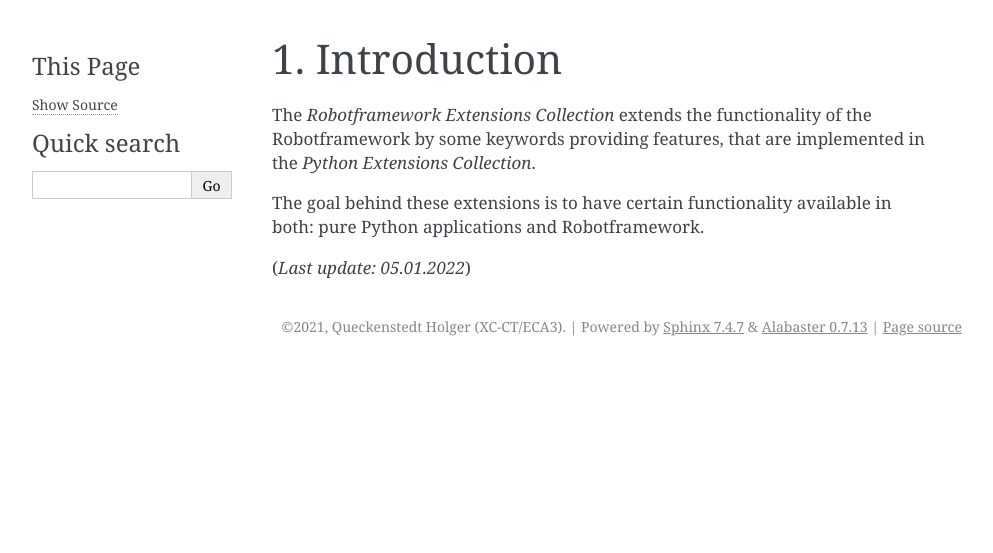
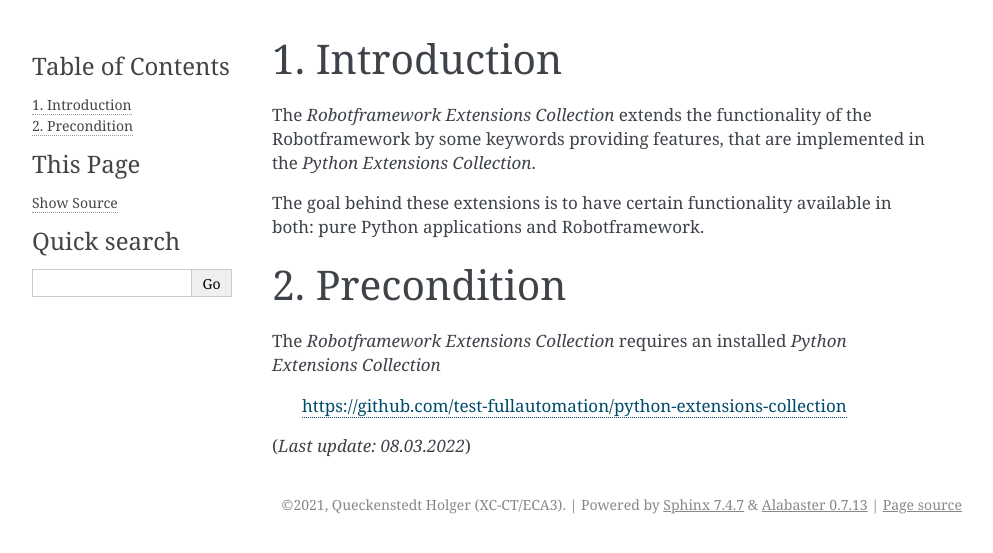
Before and after one commit to test-fullautomation/robotframework-extensions-collection, a Sphinx documentation site: the page built from doc/additional_doc/Introduction.rst, in a window 1280 px wide. Shown: the top 553 px of the page, without its empty margins (148-1141 px from the left). Built offline with Sphinx 7.4.7, drawn with Linux system fonts in a browser that asks for light colours.

Commit message:
documentation and code maintenance
* code maintenance (company name)
* maintained documentation

```diff
--- a/README.rst
+++ b/README.rst
@@ -1,4 +1,4 @@
-.. Copyright 2020-2022 Robert Bosch Car Multimedia GmbH
+.. Copyright 2020-2022 Robert Bosch GmbH
 
    Licensed under the Apache License, Version 2.0 (the "License");
    you may not use this file except in compliance with the License.
--- a/doc/RobotframeworkExtensions.rst
+++ b/doc/RobotframeworkExtensions.rst
@@ -1,4 +1,4 @@
-.. Copyright 2020-2022 Robert Bosch Car Multimedia GmbH
+.. Copyright 2020-2022 Robert Bosch GmbH
 
    Licensed under the Apache License, Version 2.0 (the "License");
    you may not use this file except in compliance with the License.
--- a/doc/additional_doc/Introduction.rst
+++ b/doc/additional_doc/Introduction.rst
@@ -20,4 +20,11 @@ that are implemented in the *Python Extensions Collection*.
 
 The goal behind these extensions is to have certain functionality available in both: pure Python applications and Robotframework.
 
-(*Last update: 05.01.2022*)
+Precondition
+------------
+
+The *Robotframework Extensions Collection* requires an installed *Python Extensions Collection*
+
+   https://github.com/test-fullautomation/python-extensions-collection
+
+(*Last update: 08.03.2022*)
--- a/doc/conf.py
+++ b/doc/conf.py
@@ -1,4 +1,4 @@
-#  Copyright 2020-2022 Robert Bosch Car Multimedia GmbH
+#  Copyright 2020-2022 Robert Bosch GmbH
 #
 #  Licensed under the Apache License, Version 2.0 (the "License");
 #  you may not use this file except in compliance with the License.
--- a/doc/index.rst
+++ b/doc/index.rst
@@ -1,4 +1,4 @@
-.. Copyright 2020-2022 Robert Bosch Car Multimedia GmbH
+.. Copyright 2020-2022 Robert Bosch GmbH
 
    Licensed under the Apache License, Version 2.0 (the "License");
    you may not use this file except in compliance with the License.
--- a/setup.py
+++ b/setup.py
@@ -1,6 +1,6 @@
 # **************************************************************************************************************
 #
-#  Copyright 2020-2022 Robert Bosch Car Multimedia GmbH
+#  Copyright 2020-2022 Robert Bosch GmbH
 #
 #  Licensed under the Apache License, Version 2.0 (the "License");
 #  you may not use this file except in compliance with the License.
--- a/sphinx-makeall.py
+++ b/sphinx-makeall.py
@@ -1,6 +1,6 @@
 # **************************************************************************************************************
 #
-#  Copyright 2020-2022 Robert Bosch Car Multimedia GmbH
+#  Copyright 2020-2022 Robert Bosch GmbH
 #
 #  Licensed under the Apache License, Version 2.0 (the "License");
 #  you may not use this file except in compliance with the License.
```
Also changed, not shown: other parts of doc/additional_doc/Introduction.rst (+1 -1 lines), README.md (+14 -3 lines), 6 other files.
